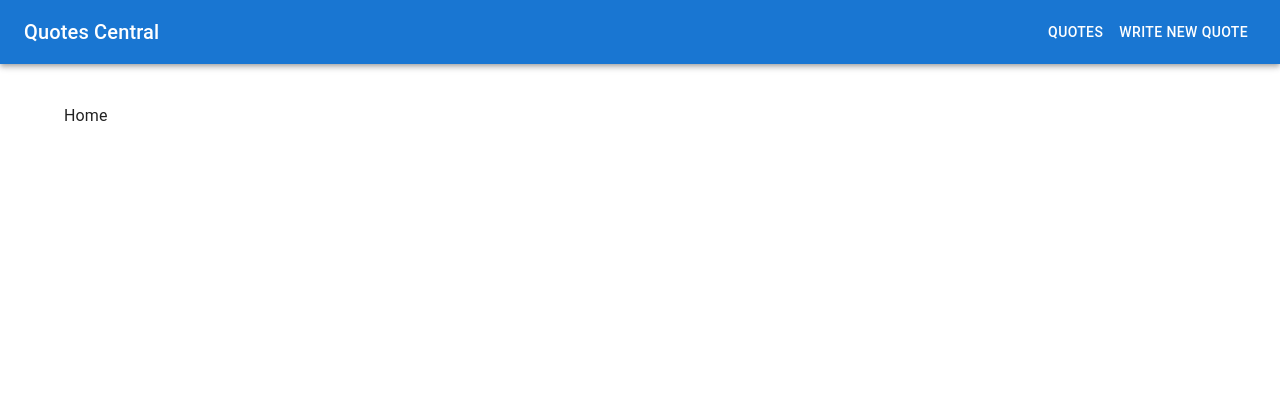
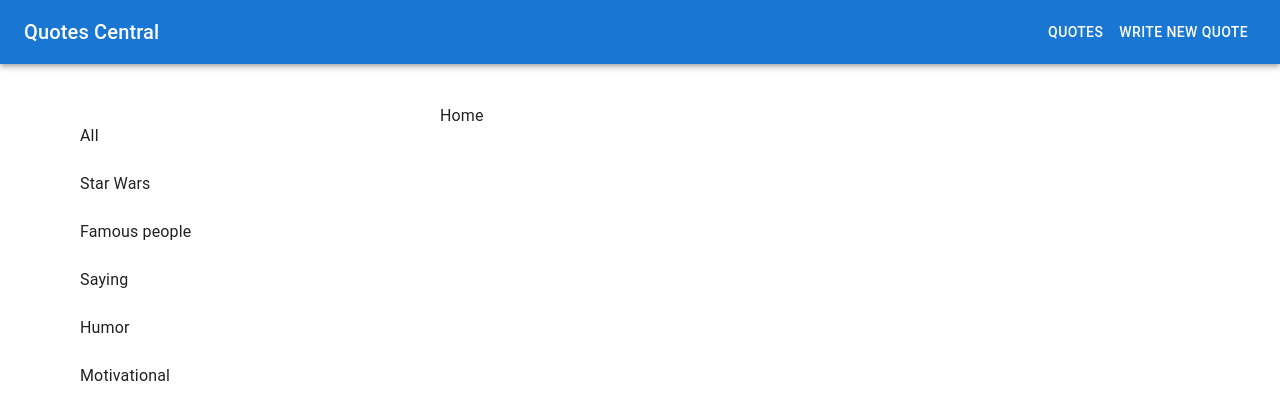
Before and after one commit to Dilnoza-Tasheva/labwork8, a React (Vite) app: page / in a window 1280 px wide. Shown: the top 420 px of the page. Built offline with nearby package versions, Linux system fonts and the light colour scheme.

Commit message:
Added categories as a list (via MUI component) to the Home page. Added Navlink components to the list items - will need to ensure they work properly. Move on to the form

```diff
--- a/src/Containers/Home/Home.tsx
+++ b/src/Containers/Home/Home.tsx
@@ -1,10 +1,52 @@
+import { Box, List, ListItem, ListItemButton, ListItemText } from '@mui/material';
+import Grid from '@mui/material/Grid2';
+import { NavLink } from 'react-router-dom';
 
 
 const Home = () => {
   return (
-    <div>
-      Home
-    </div>
+    <>
+      <Grid container spacing={2}>
+        <Box sx={{ width: '100%', maxWidth: 360, bgcolor: 'background.paper' }}>
+          <nav aria-label="main mailbox folders">
+            <List>
+              <ListItem disablePadding>
+                <ListItemButton component={NavLink} to="/">
+                  <ListItemText primary="All" />
+                </ListItemButton>
+              </ListItem>
+              <ListItem disablePadding>
+                <ListItemButton component={NavLink} to="/">
+                  <ListItemText primary="Star Wars" />
+                </ListItemButton>
+              </ListItem>
+              <ListItem disablePadding>
+                <ListItemButton component={NavLink} to="/">
+                  <ListItemText primary="Famous people" />
+                </ListItemButton>
+              </ListItem>
+              <ListItem disablePadding>
+                <ListItemButton component={NavLink} to="/">
+                  <ListItemText primary="Saying" />
+                </ListItemButton>
+              </ListItem>
+              <ListItem disablePadding>
+                <ListItemButton component={NavLink} to="/">
+                  <ListItemText primary="Humor" />
+                </ListItemButton>
+              </ListItem>
+              <ListItem disablePadding>
+                <ListItemButton component={NavLink} to="/">
+                  <ListItemText primary="Motivational" />
+                </ListItemButton>
+              </ListItem>
+            </List>
+          </nav>
+        </Box>
+        Home
+      </Grid>
+
+    </>
   );
 };
 
```
